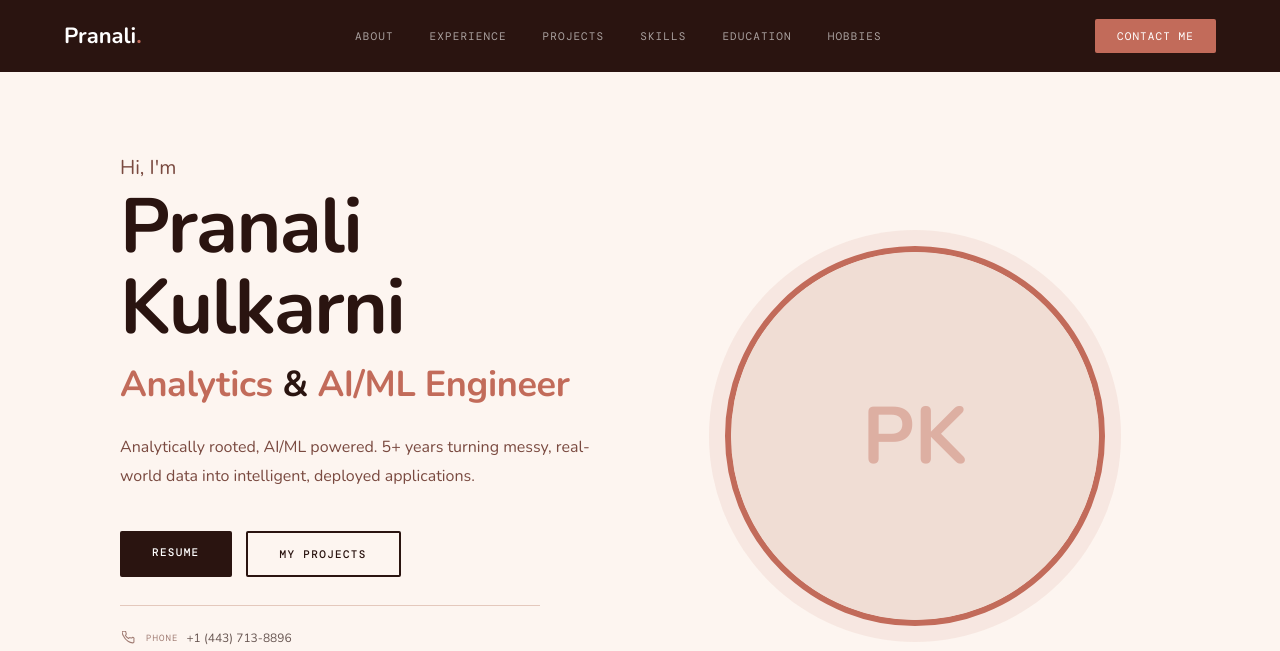
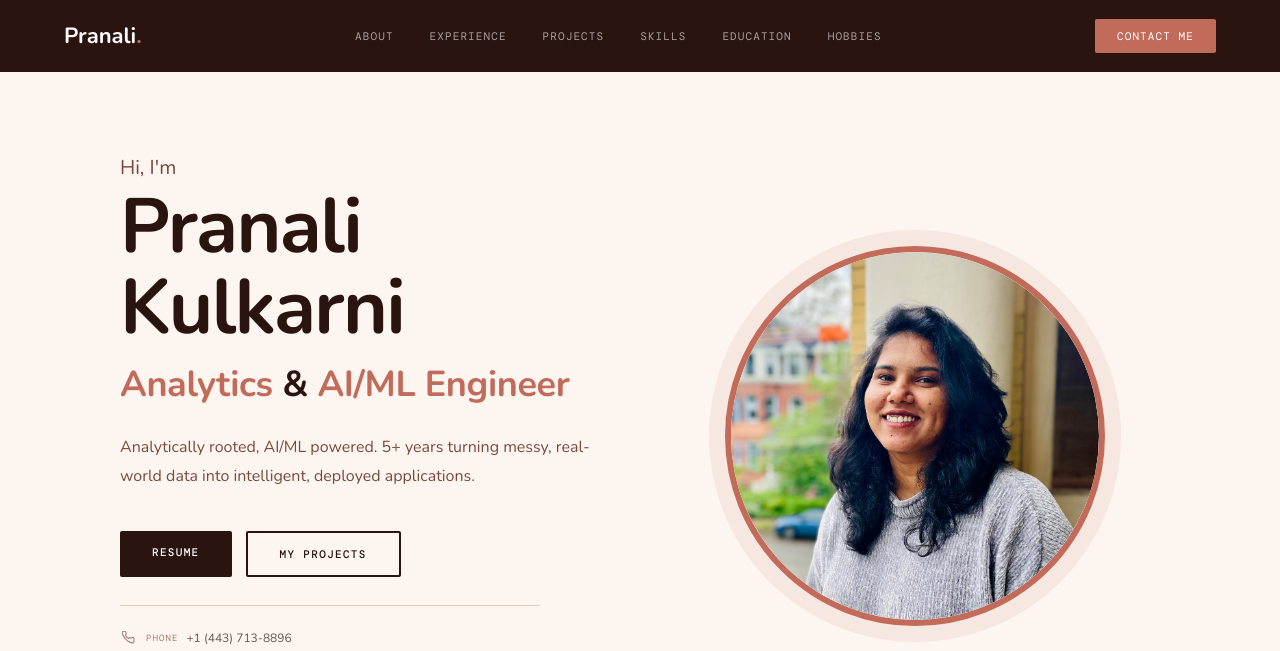
Before and after one commit to pranalivk14/pranalivk14.github.io, a plain HTML site: page index.html in a window 1280 px wide. Shown: the top 651 px of the page. Drawn offline with nearby package versions, Linux system fonts and the light colour scheme.

Commit message:
add profile photo

```diff
--- a/index.html
+++ b/index.html
@@ -526,7 +526,7 @@
         <div class="hero-photo-ring">
           <div class="hero-photo-circle">
             <!-- Replace below with: <img src="photo.jpg" alt="Pranali Kulkarni"> -->
-            <div class="hero-photo-initials">PK</div>
+            <img src="photo.jpg" alt="Pranali Kulkarni">
           </div>
         </div>
       </div>
```
Also changed, not shown: photo.jpg (added), 1 other file.
